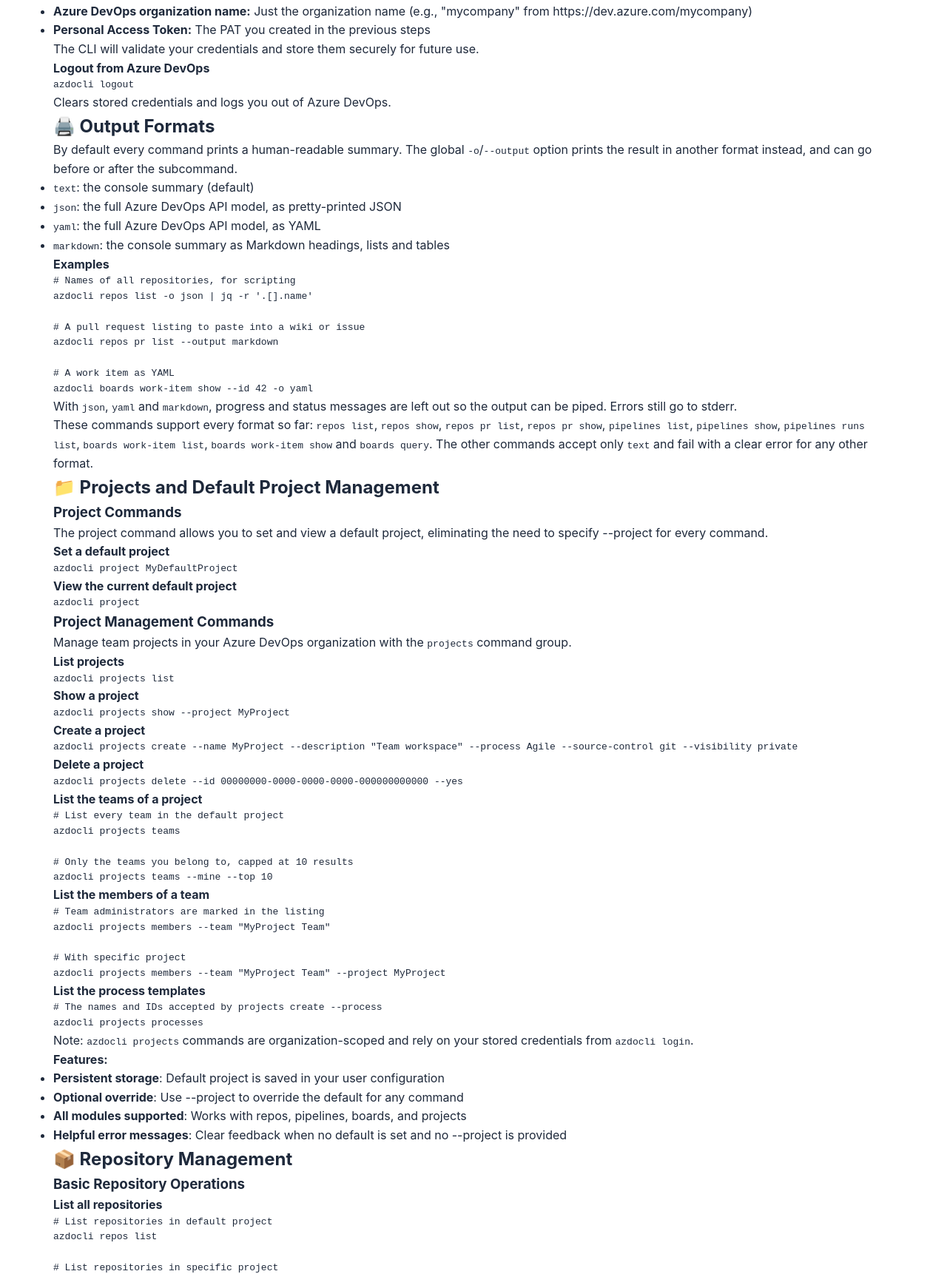
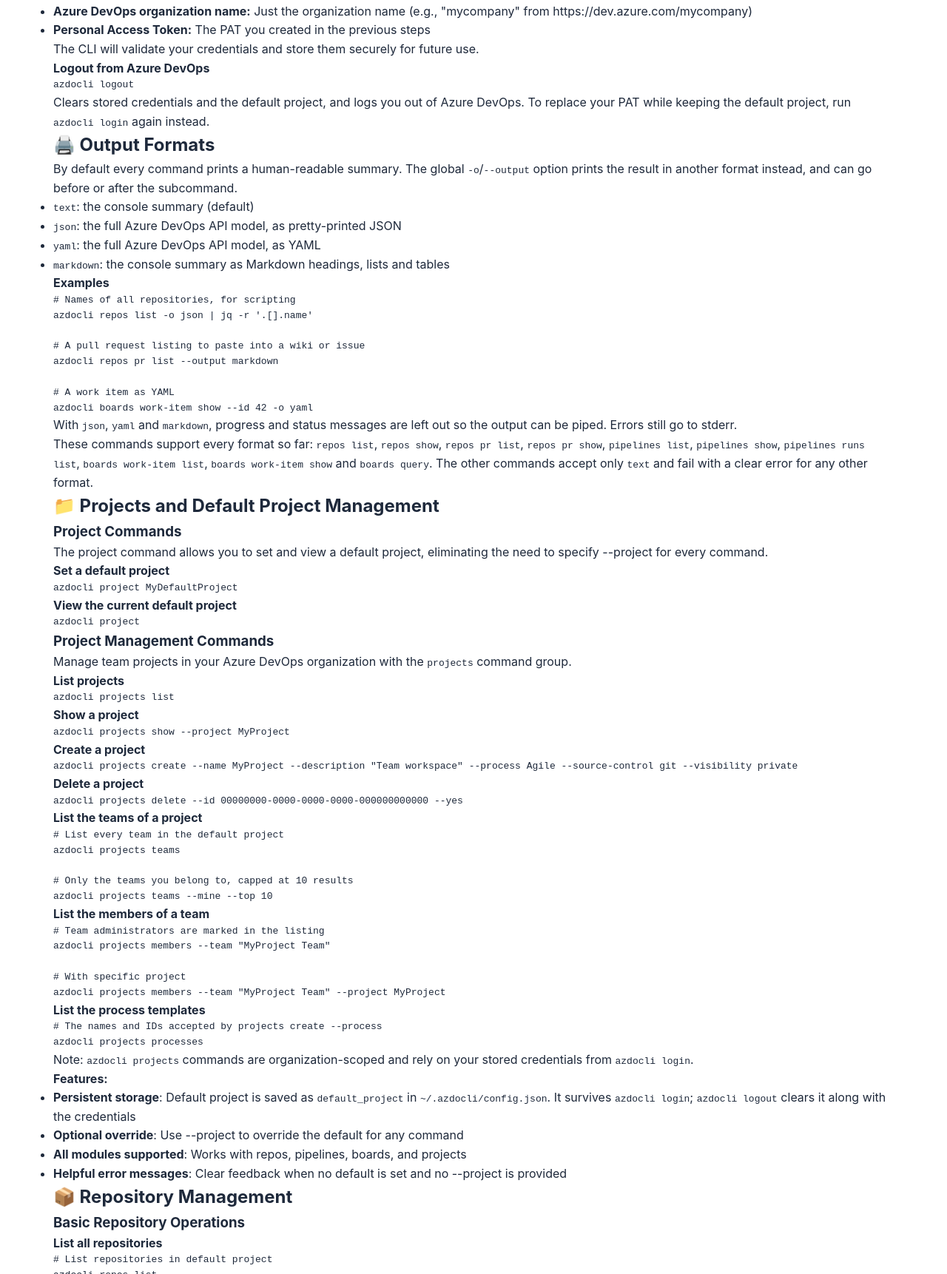
Before and after one commit to christianhelle/azdocli, a plain HTML site: page docs/web/user-guide.html in a window 1280 px wide. Shown: the part 1827-3549 px from the top of the page at 74% size. Drawn offline with Linux system fonts and the light colour scheme.

Commit message:
Document default project on login and logout in user guide

```diff
--- a/docs/web/user-guide.html
+++ b/docs/web/user-guide.html
@@ -218,7 +218,11 @@
           <div class="command-example">
             <h4>Logout from Azure DevOps</h4>
             <pre><code>azdocli logout</code></pre>
-            <p>Clears stored credentials and logs you out of Azure DevOps.</p>
+            <p>
+              Clears stored credentials and the default project, and logs you
+              out of Azure DevOps. To replace your PAT while keeping the default
+              project, run <code>azdocli login</code> again instead.
+            </p>
           </div>
         </div>
       </section>
@@ -353,8 +357,10 @@ azdocli projects processes</code></pre>
           <h4>Features:</h4>
           <ul>
             <li>
-              <strong>Persistent storage</strong>: Default project is saved in
-              your user configuration
+              <strong>Persistent storage</strong>: Default project is saved as
+              <code>default_project</code> in <code>~/.azdocli/config.json</code>.
+              It survives <code>azdocli login</code>;
+              <code>azdocli logout</code> clears it along with the credentials
             </li>
             <li>
               <strong>Optional override</strong>: Use --project to override the
```
